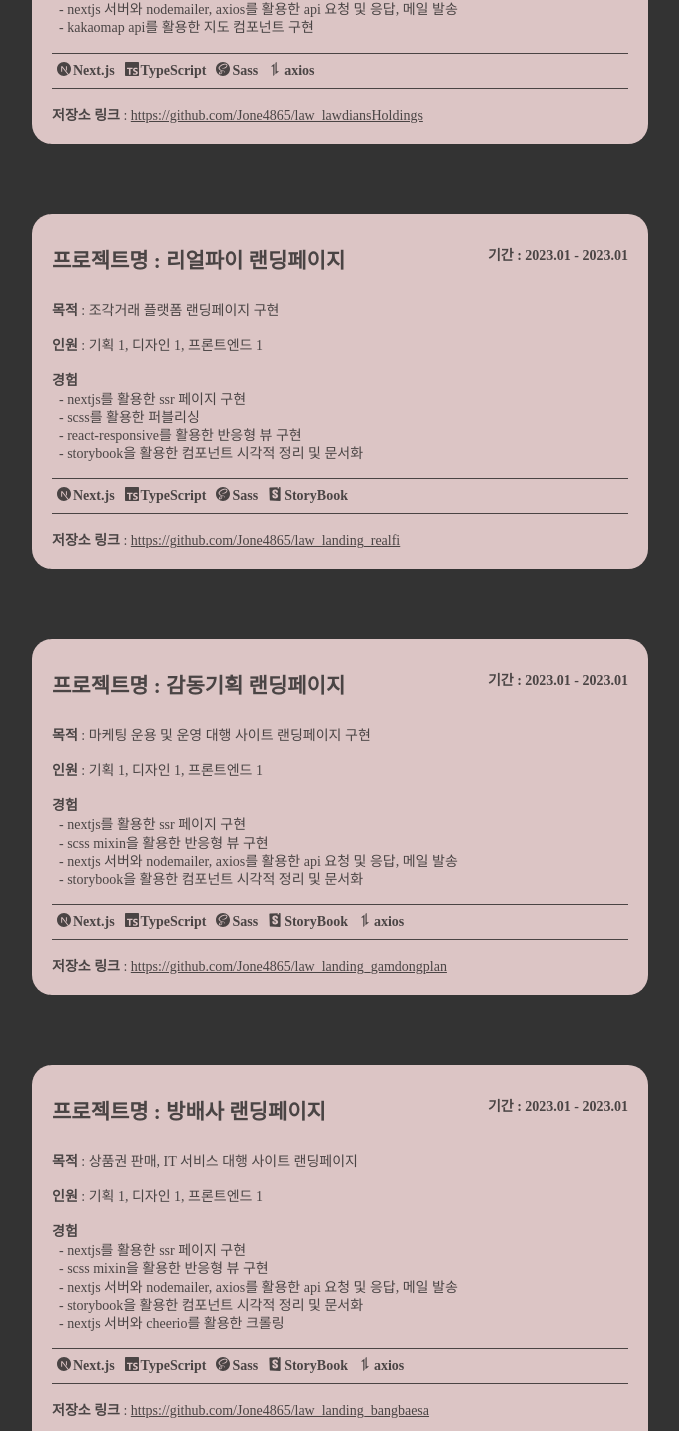
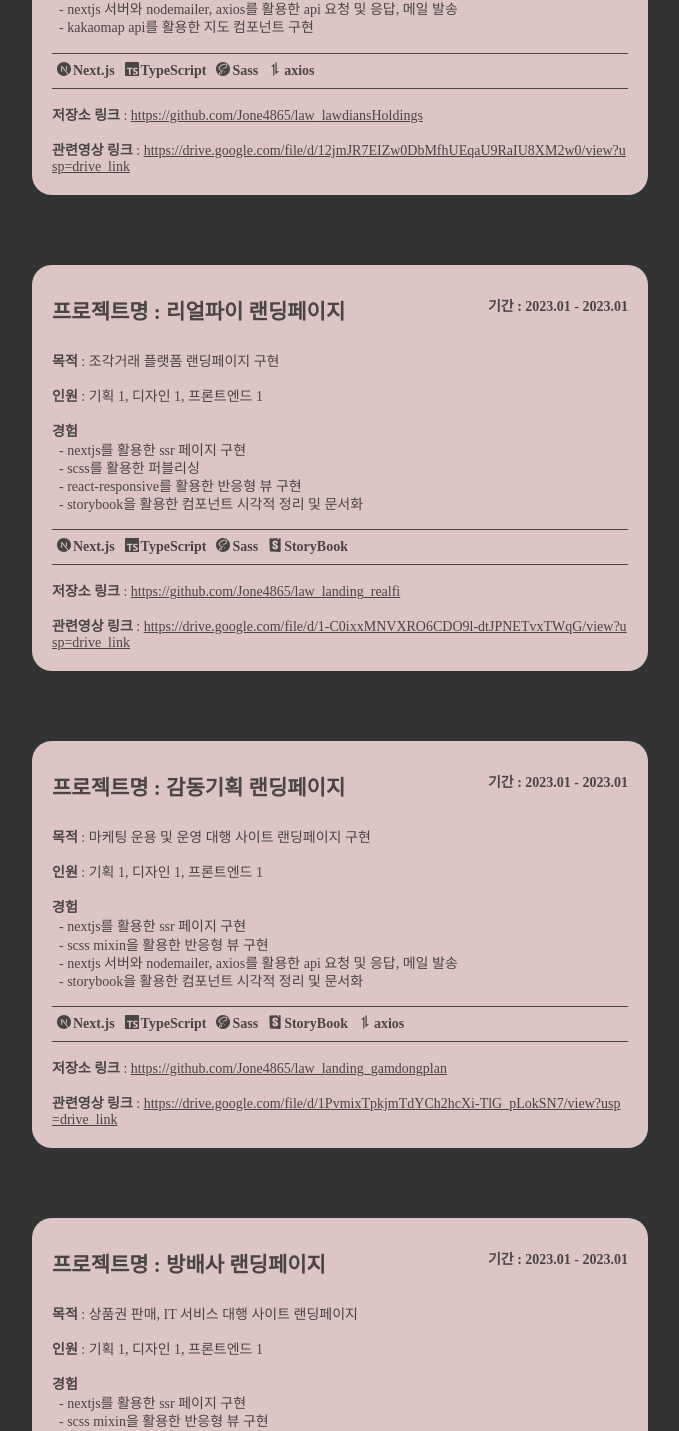
Before and after one commit to Jone4865/Portfolio, a React (Create React App) app: page / in a window 1280 px wide. Shown: the part 3185-4616 px from the top of the page, without its empty margins (460-1139 px from the left). Built offline with nearby package versions, Linux system fonts and the light colour scheme.

Commit message:
fixed : homepage 영상 링크 추가

```diff
--- a/src/page/index.tsx
+++ b/src/page/index.tsx
@@ -198,6 +198,10 @@ function PageIndex() {
           name: "저장소 링크",
           url: "https://github.com/Jone4865/law_lawdiansHoldings",
         },
+        {
+          name: "관련영상 링크",
+          url: "https://drive.google.com/file/d/12jmJR7EIZw0DbMfhUEqaU9RaIU8XM2w0/view?usp=drive_link",
+        },
       ],
     },
     {
@@ -222,6 +226,10 @@ function PageIndex() {
         {
           name: "저장소 링크",
           url: "https://github.com/Jone4865/law_landing_realfi",
+        },
+        {
+          name: "관련영상 링크",
+          url: "https://drive.google.com/file/d/1-C0ixxMNVXRO6CDO9l-dtJPNETvxTWqG/view?usp=drive_link",
         },
       ],
     },
@@ -248,6 +256,10 @@ function PageIndex() {
         {
           name: "저장소 링크",
           url: "https://github.com/Jone4865/law_landing_gamdongplan",
+        },
+        {
+          name: "관련영상 링크",
+          url: "https://drive.google.com/file/d/1PvmixTpkjmTdYCh2hcXi-TlG_pLokSN7/view?usp=drive_link",
         },
       ],
     },
@@ -278,7 +290,7 @@ function PageIndex() {
         },
         {
           name: "관련영상 링크",
-          url: "https://drive.google.com/drive/folders/1RtOcW0blUPF5O-EsOuJPjiHqEc3BjEy6?usp=sharing",
+          url: "https://drive.google.com/file/d/1vhBm38_C92M3ov5CCcB_MgwmsGebARqp/view?usp=drive_link",
         },
       ],
     },
```
